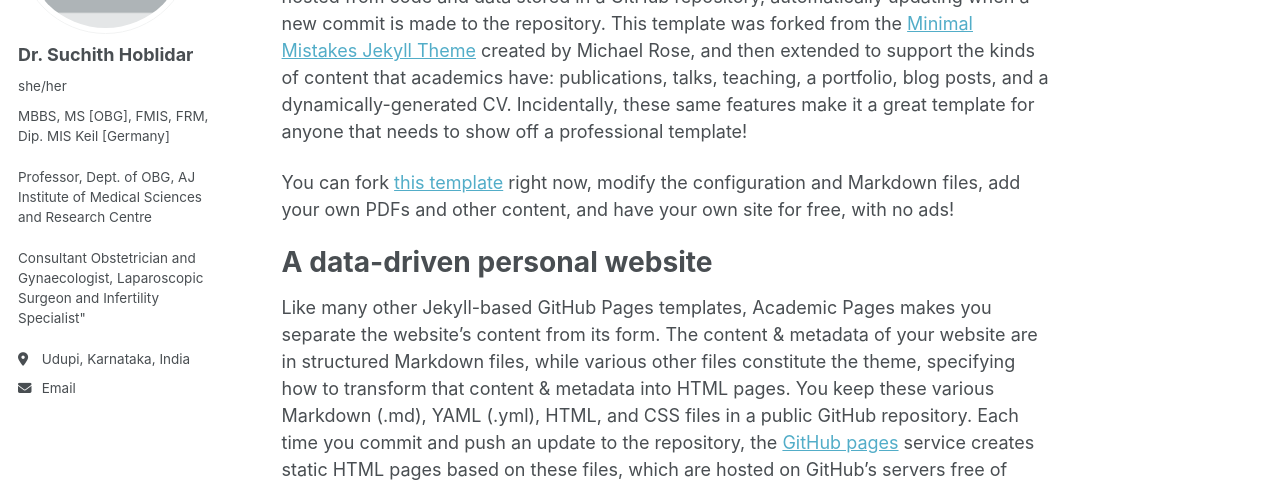
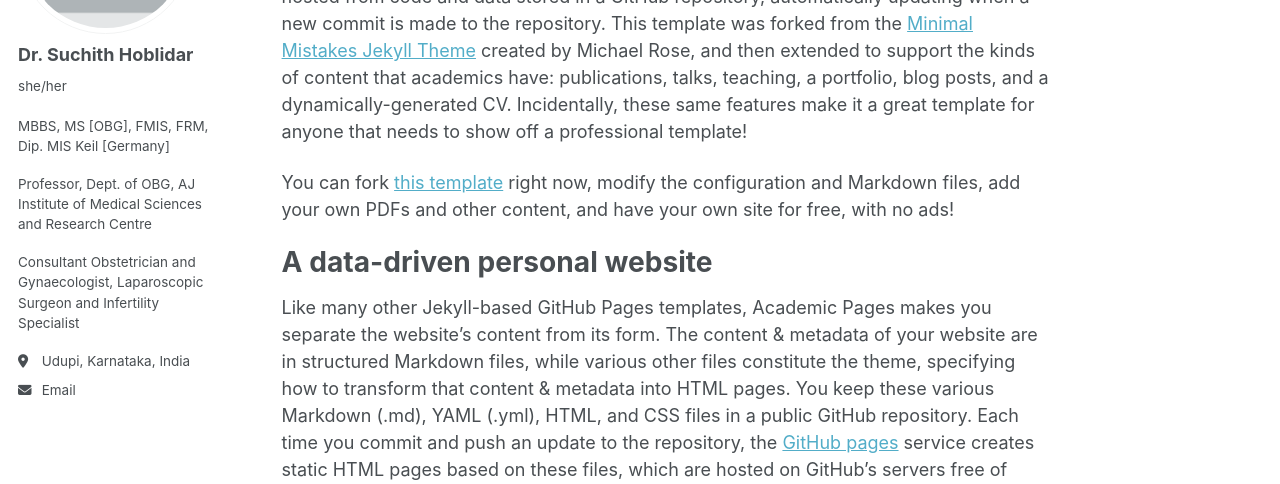
Before and after one commit to rashmiwomensclinic/rashmiwomensclinic.github.io, a Jekyll site: the page built from _pages/about.md, in a window 1280 px wide. Shown: the part 240-724 px from the top of the page. Built offline with Jekyll 4.4.1, drawn with Linux system fonts in a browser that asks for light colours; a script that is not in the unit is left out.

Commit message:
Used paragraphs for bio instead of br tags

```diff
--- a/_config.yml
+++ b/_config.yml
@@ -27,9 +27,9 @@ author:
   name             : "Dr. Suchith Hoblidar"  # Update this with your name
   pronouns         : "she/her" # example: "she/her"
   bio              : |
-                      MBBS, MS [OBG], FMIS, FRM, Dip. MIS Keil [Germany]<br><br>
-                      Professor, Dept. of OBG, AJ Institute of Medical Sciences and Research Centre<br><br>
-                      Consultant Obstetrician and Gynaecologist, Laparoscopic Surgeon and Infertility Specialist"
+                      <p>MBBS, MS [OBG], FMIS, FRM, Dip. MIS Keil [Germany]</p>
+                      <p>Professor, Dept. of OBG, AJ Institute of Medical Sciences and Research Centre</p>
+                      <p>Consultant Obstetrician and Gynaecologist, Laparoscopic Surgeon and Infertility Specialist</p>
   location         : "Udupi, Karnataka, India"
   employer         : #"Red Brick University"
   uri              : # URL
```
